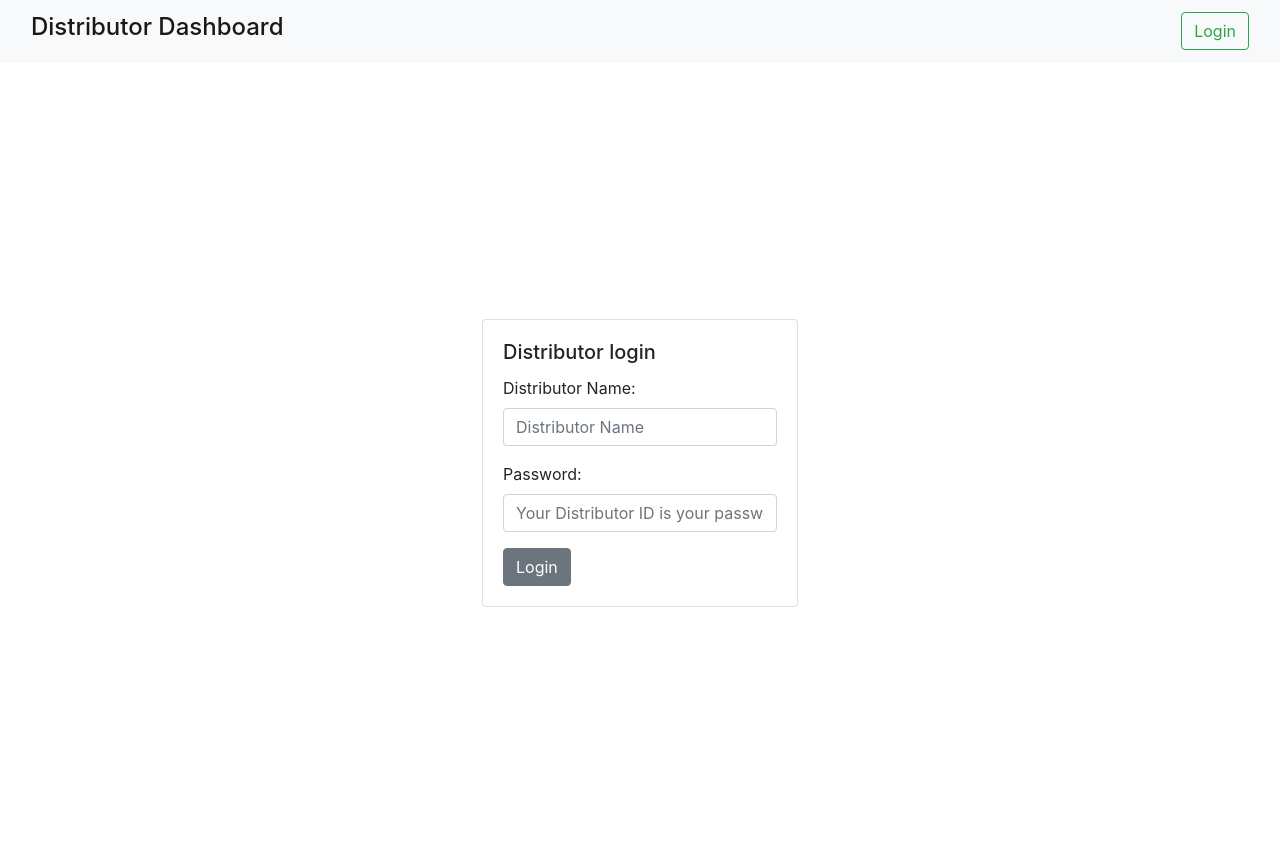
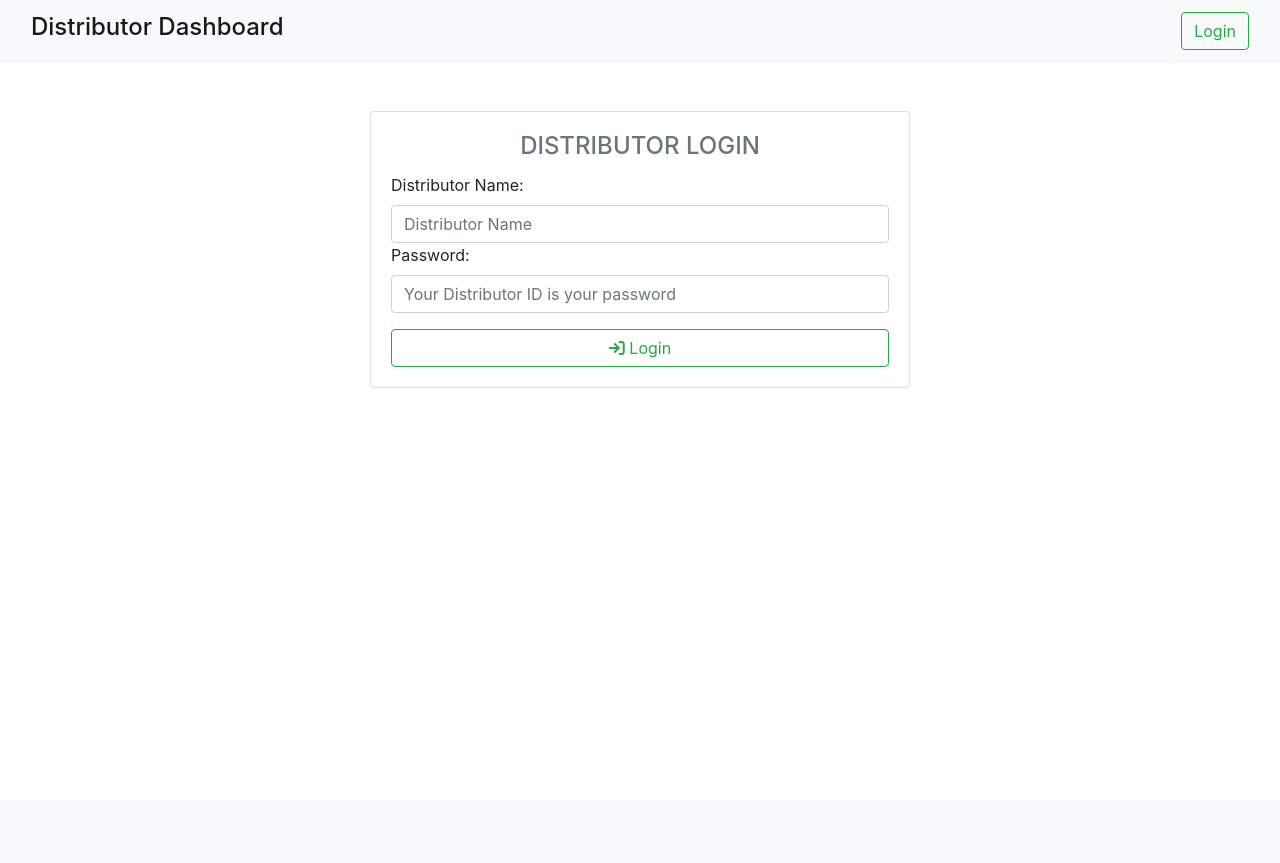
Before and after one commit to sk3577311/distributor_dashboard, a Django app: page / in a window 1280 px wide. After the commit the page ends 388 px from the top, so only its background shows below. Run offline with Django 5.2, Linux system fonts and the light colour scheme; data that the repository does not hold is empty; some libraries are stand-ins or nearby versions.

Commit message:
Update login.html

```diff
--- a/distributor/dashboard/templates/dashboard/login.html
+++ b/distributor/dashboard/templates/dashboard/login.html
@@ -1,25 +1,21 @@
-{% extends 'base.html'%} {% block content %} {% for mess in messages%}
-<div class="alert alert-primary alert-dismissible fade show" role="alert">
-  {{mess}}
-  <button
-    type="button"
-    class="btn-close"
-    data-bs-dismiss="alert"
-    aria-label="Close"
-  ></button>
-</div>
-{% endfor %}
-<div
-  class="container d-flex justify-content-center align-items-center min-vh-100 max-height-100"
->
+{% extends 'base.html'%} {% block content %}
+
+<div class="container justify-content-center align-items-center mt-5">
   <div class="row">
-    <div class="">
+    <div class="col-md-6 offset-3">
       <div class="card">
         <div class="card-body">
-          <h5 class="card-title">Distributor login</h5>
-          <form method="post">
-            {% csrf_token %} {{ form.as_p }}
-            <button type="submit" class="btn btn-secondary">Login</button>
+          <h4 class="card-title text-center text-uppercase text-secondary">
+            Distributor login
+          </h4>
+          <form method="post" autocomplete="off">
+            {% csrf_token %}{{form}}
+            <div class="mt-3">
+              <button type="submit" class="btn btn-block btn-outline-success">
+                <i class="fa fa-sign-in"></i>
+                Login
+              </button>
+            </div>
           </form>
         </div>
       </div>
```
